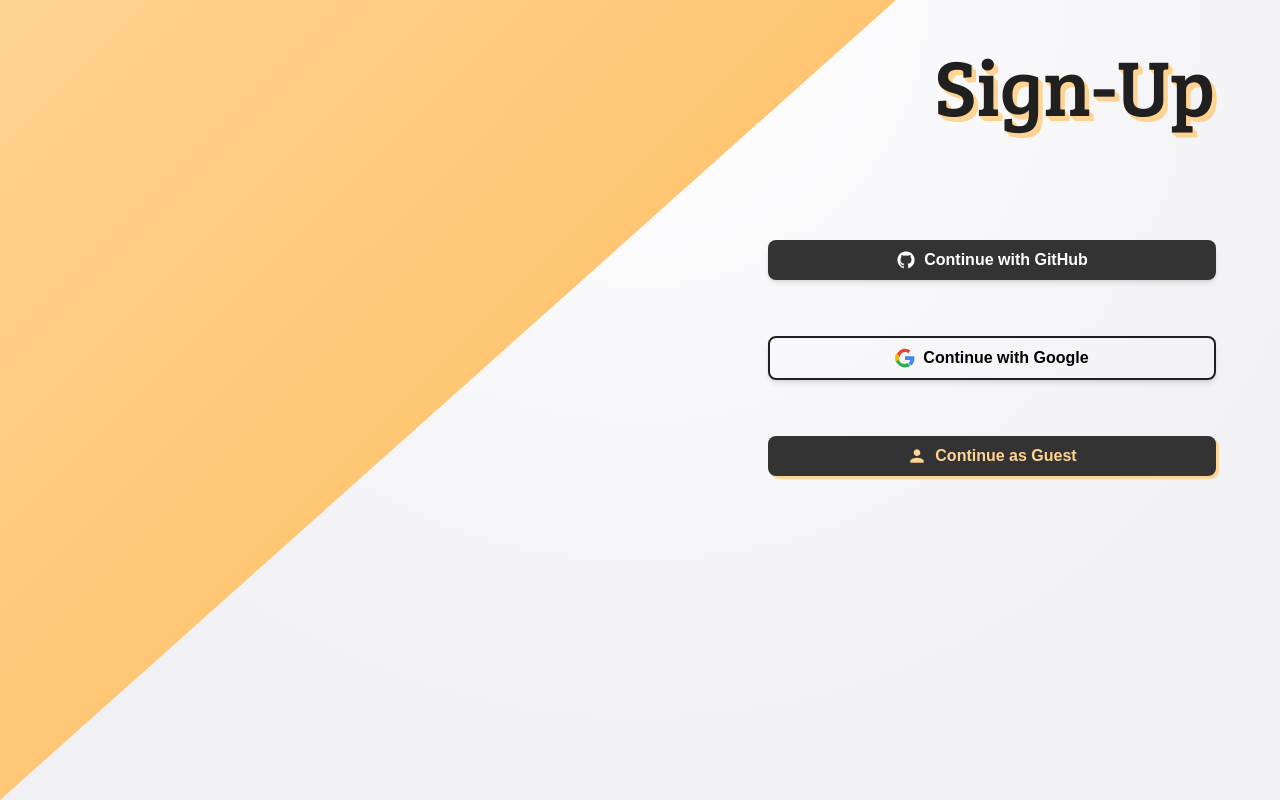
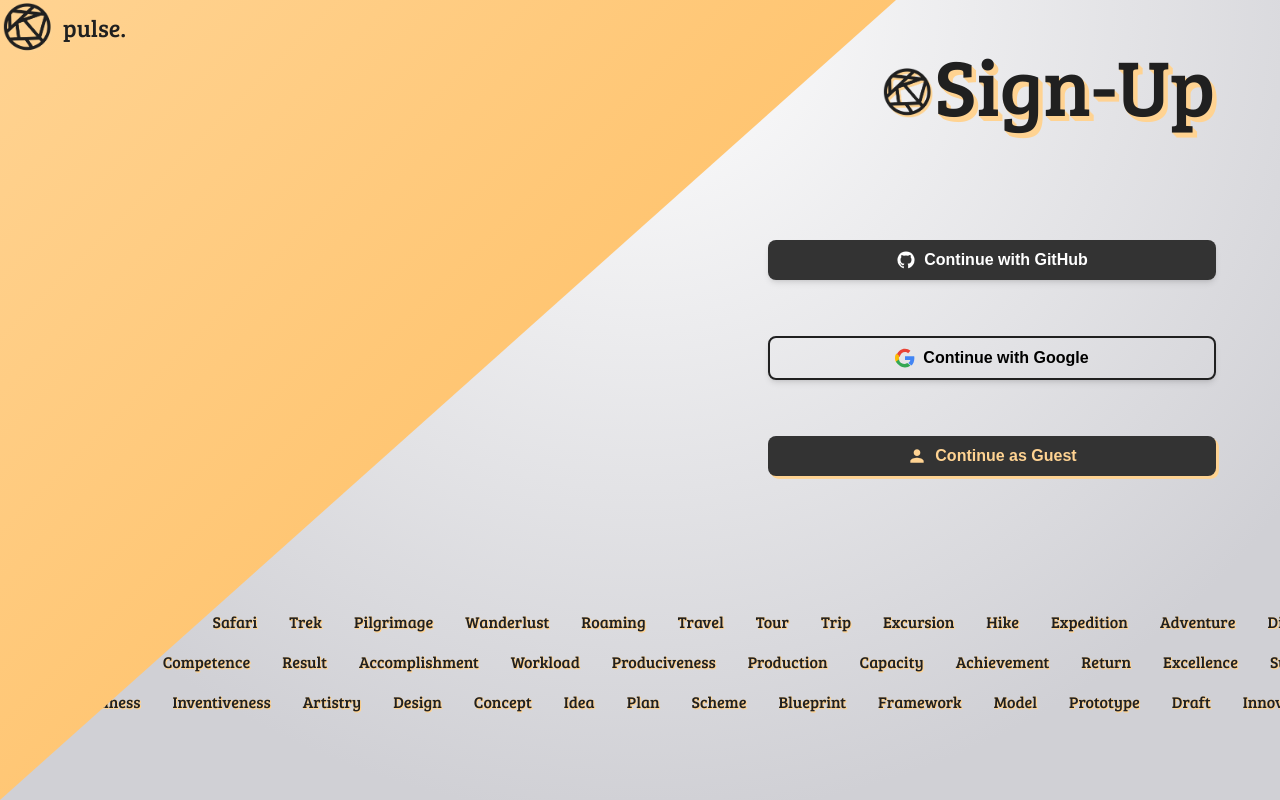
Before and after one commit to pratyushV-l/pulse, a Next.js app: page /login-signup in a window 1280 px wide. Built offline with nearby package versions, Linux system fonts and the light colour scheme.

Commit message:
auth page almost done!

```diff
--- a/app/globals.css
+++ b/app/globals.css
@@ -103,6 +103,21 @@ body, html {
 .ticker-container-2 {
   position: absolute;
   top: 81.28%;
+  width: 100%;
+  overflow: hidden;
+  white-space: nowrap;
+}
+
+.ticker-container-3 {
+  position: absolute;
+  top: 86.28%;
+  width: 100%;
+  overflow: hidden;
+  white-space: nowrap;
+}
+.ticker-container-4 {
+  position: absolute;
+  top: 76.28%;
   width: 100%;
   overflow: hidden;
   white-space: nowrap;
--- a/app/login-signup/page.tsx
+++ b/app/login-signup/page.tsx
@@ -1,6 +1,7 @@
 'use client'
 
 import { signIn } from "next-auth/react";
+import Image from "next/image";
 
 export default function LoginSignup() {
 
@@ -17,8 +18,11 @@ export default function LoginSignup() {
   };
 
   return (
-    <div className="background-2 diagonal-line" style={{ display: "flex", flexDirection: "column", alignItems: "center", justifyContent: "center", height: "100vh" }}>
-      <h1 className="title-2">Sign-Up</h1>
+    <div className="background diagonal-line" style={{ display: "flex", flexDirection: "column", height: "100vh" }}>
+      <div style={{ display: "flex", alignItems: "center" }}>
+        <img src="/logo.png" width={50} height={50} alt="logo" style={{ position: "absolute", left: "69%", top: "8.5%"}}/>
+        <h1 className="title-2">Sign-Up</h1>
+      </div>
       <button type="button" className="py-2 px-4 max-w-md flex justify-center items-center hover:bg-gray-700 focus:ring-gray-500 focus:ring-offset-gray-200 text-white w-full transition ease-in duration-200 text-center text-base font-semibold shadow-md focus:outline-none focus:ring-2 focus:ring-offset-2 rounded-lg gh_btn" onClick={handleGitHubSignIn}>
         <svg xmlns="http://www.w3.org/2000/svg" width="20" height="20" fill="currentColor" className="mr-2" viewBox="0 0 1792 1792">
           <path d="M896 128q209 0 385.5 103t279.5 279.5 103 385.5q0 251-146.5 451.5t-378.5 277.5q-27 5-40-7t-13-30q0-3 .5-76.5t.5-134.5q0-97-52-142 57-6 102.5-18t94-39 81-66.5 53-105 20.5-150.5q0-119-79-206 37-91-8-204-28-9-81 11t-92 44l-38 24q-93-26-192-26t-192 26q-16-11-42.5-27t-83.5-38.5-85-13.5q-45 113-8 204-79 87-79 206 0 85 20.5 150t52.5 105 80.5 67 94 39 102.5 18q-39 36-49 103-21 10-45 15t-57 5-65.5-21.5-55.5-62.5q-19-32-48.5-52t-49.5-24l-20-3q-21 0-29 4.5t-5 11.5 9 14 13 12l7 5q22 10 43.5 38t31.5 51l10 23q13 38 44 61.5t67 30 69.5 7 55.5-3.5l23-4q0 38 .5 88.5t.5 54.5q0 18-13 30t-40 7q-232-77-378.5-277.5t-146.5-451.5q0-209 103-385.5t279.5-279.5 385.5-103zm-477 1103q3-7-7-12-10-3-13 2-3 7 7 12 9 6 13-2zm31 34q7-5-2-16-10-9-16-3-7 5 2 16 10 10 16 3zm30 45q9-7 0-19-8-13-17-6-9 5 0 18t17 7zm42 42q8-8-4-19-12-12-20-3-9 8 4 19 12 12 20 3zm57 25q3-11-13-16-15-4-19 7t13 15q15 6 19-6zm63 5q0-13-17-11-16 0-16 11 0 13 17 11 16 0 16-11zm58-10q-2-11-18-9-16 3-14 15t18 8 14-14z"></path>
@@ -41,6 +45,40 @@ export default function LoginSignup() {
         </svg>
         Continue as Guest
       </button>
+      <div className="ticker-container-2">
+          <div className="ticker">
+            {["Efficiency", "Output", "Performance", "Effectiveness", "Proficiency", "Workrate", "Yield", "Capability", "Throughput", "Competence", "Result", "Accomplishment", "Workload", "Produciveness", "Production", "Capacity", "Achievement", "Return", "Excellence", "Success"].map((word, index) => (
+              <span key={index}>{word}</span>
+            ))}
+            {["Efficiency", "Output", "Performance", "Effectiveness", "Proficiency", "Workrate", "Yield", "Capability", "Throughput", "Competence", "Result", "Accomplishment", "Workload", "Produciveness", "Production", "Capacity", "Achievement", "Return", "Excellence", "Success"].map((word, index) => (
+              <span key={index + 20}>{word}</span>
+            ))}
+          </div>
+        </div>
+        <div className="ticker-container-3">
+          <div className="ticker">
+            {["Innovation", "Creativity", "Inspiration", "Imagination", "Vision", "Ingenuity", "Originality", "Resourcefulness", "Inventiveness", "Artistry", "Design", "Concept", "Idea", "Plan", "Scheme", "Blueprint", "Framework", "Model", "Prototype", "Draft"].map((word, index) => (
+              <span key={index}>{word}</span>
+            ))}
+            {["Innovation", "Creativity", "Inspiration", "Imagination", "Vision", "Ingenuity", "Originality", "Resourcefulness", "Inventiveness", "Artistry", "Design", "Concept", "Idea", "Plan", "Scheme", "Blueprint", "Framework", "Model", "Prototype", "Draft"].map((word, index) => (
+              <span key={index + 20}>{word}</span>
+            ))}
+          </div>
+        </div>
+        <div className="ticker-container-4">
+          <div className="ticker">
+            {["Adventure", "Discovery", "Exploration", "Journey", "Quest", "Odyssey", "Expedition", "Voyage", "Excursion", "Safari", "Trek", "Pilgrimage", "Wanderlust", "Roaming", "Travel", "Tour", "Trip", "Excursion", "Hike", "Expedition"].map((word, index) => (
+              <span key={index}>{word}</span>
+            ))}
+            {["Adventure", "Discovery", "Exploration", "Journey", "Quest", "Odyssey", "Expedition", "Voyage", "Excursion", "Safari", "Trek", "Pilgrimage", "Wanderlust", "Roaming", "Travel", "Tour", "Trip", "Excursion", "Hike", "Expedition"].map((word, index) => (
+              <span key={index + 20}>{word}</span>
+            ))}
+          </div>
+        </div>
+        <div style={{ display: "flex", alignItems: "center", zIndex: 9999, paddingTop: 3, paddingLeft: 3 }}>
+          <Image src='/logo.png' width={50} height={50} quality={100} alt="logo"/>
+          <span style={{ marginLeft: "10px", fontSize: "1.5rem" }} className="logotext">pulse.</span>
+        </div>
     </div>
   );
 }
```
